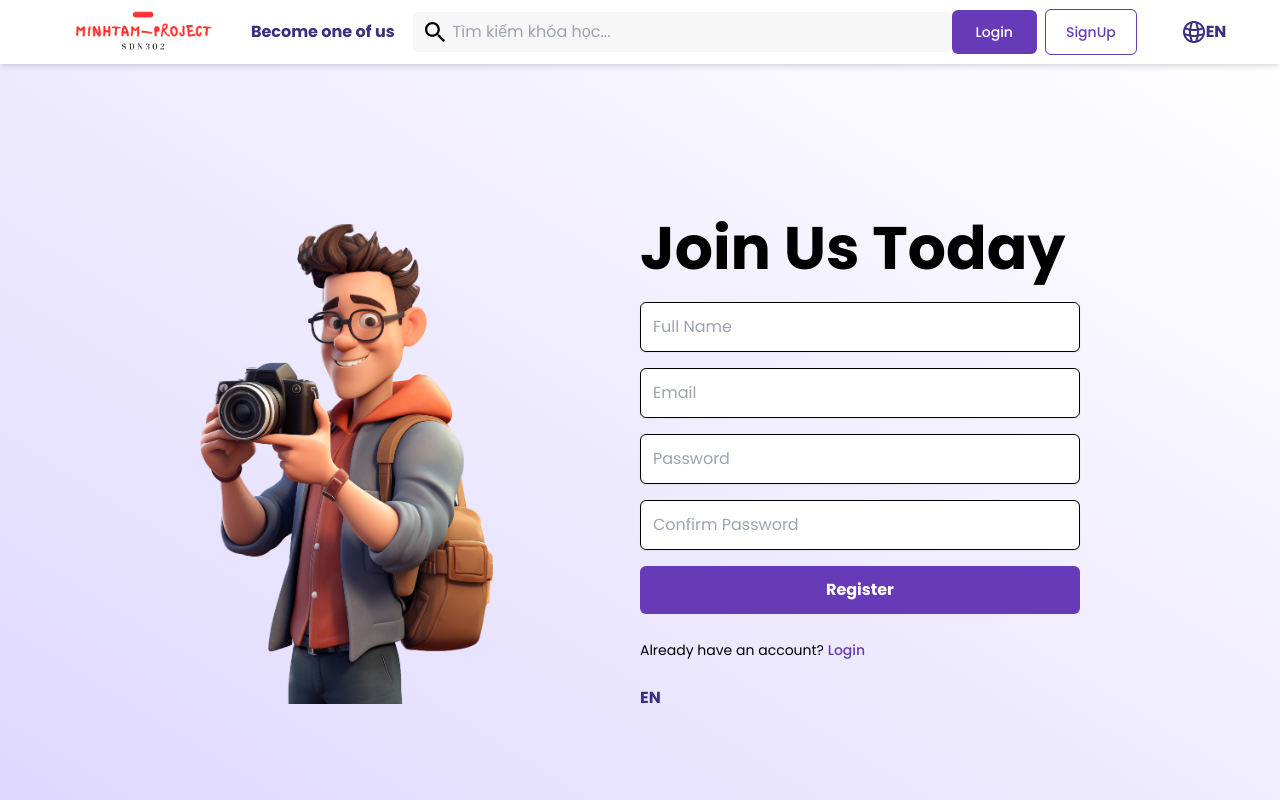
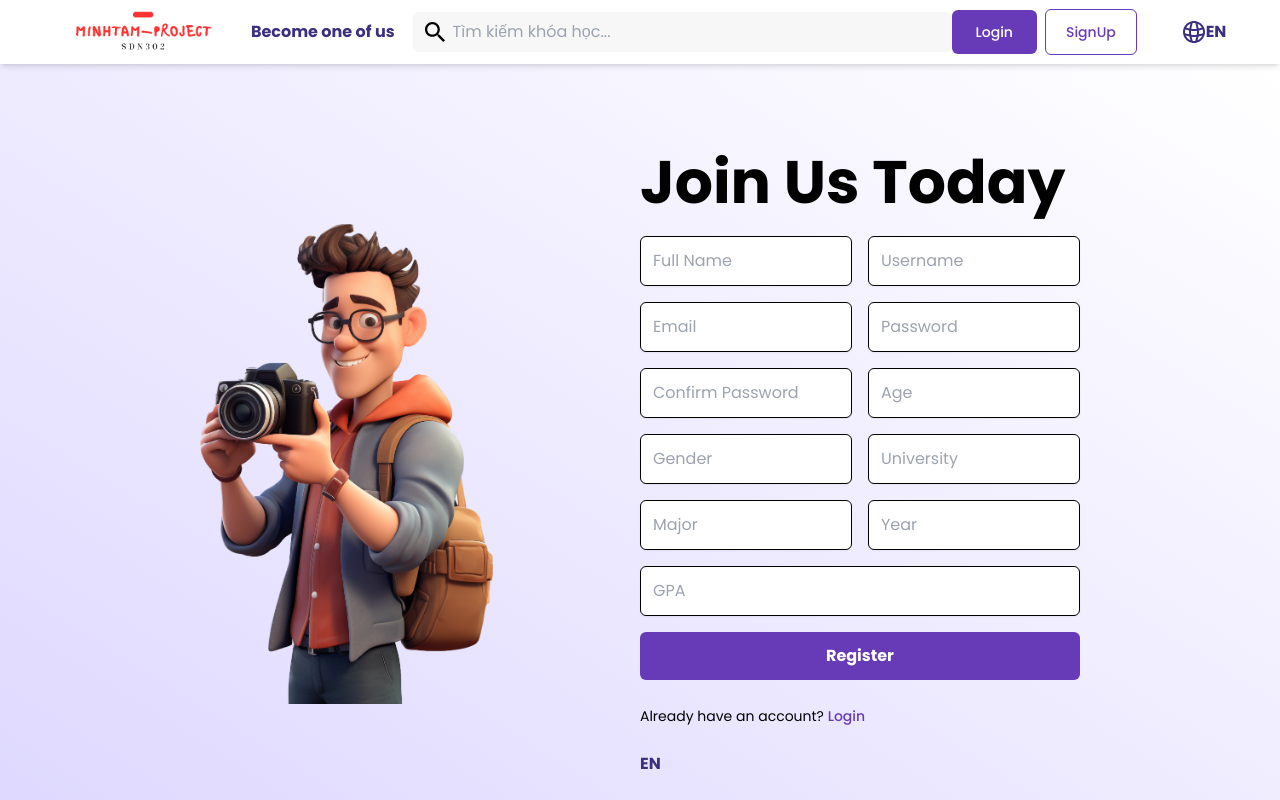
Before and after one commit to dehmivor/fpt-online-course, a React (Create React App) app in the folder frontend/: page /register in a window 1280 px wide. Shown: the top 800 px of the page. Built offline with nearby package versions, Linux system fonts and the light colour scheme.

Commit message:
test/call-api register function

```diff
--- a/frontend/src/pages/auth/Register.js
+++ b/frontend/src/pages/auth/Register.js
@@ -1,22 +1,83 @@
 import { useTranslation } from "react-i18next";
 import { useState } from "react";
 import RegisterImage from "../../assets/img/images/main-hero5.png";
+import { toast } from "react-toastify";
+import { useNavigate } from "react-router-dom";
 
 function Register() {
+  const navigate = useNavigate();
   const { t, i18n } = useTranslation();
   const [name, setName] = useState("");
   const [email, setEmail] = useState("");
   const [password, setPassword] = useState("");
   const [confirmPassword, setConfirmPassword] = useState("");
+  const [username, setUsername] = useState("");
+  const [role, setRole] = useState("student");
+  const [age, setAge] = useState("");
+  const [gender, setGender] = useState("");
+  const [university, setUniversity] = useState("");
+  const [major, setMajor] = useState("");
+  const [year, setYear] = useState("");
+  const [gpa, setGpa] = useState("");
 
   const handleSubmit = (e) => {
     e.preventDefault();
+
+    // Kiểm tra xem username có hợp lệ không
+    if (!username || username.trim() === "") {
+      toast.error(t("Username is required"));
+      return;
+    }
+
+    // Kiểm tra xem password có khớp không
     if (password !== confirmPassword) {
       alert(t("Passwords do not match!"));
       return;
     }
-    console.log("Name:", name, "Email:", email, "Password:", password);
-    // Xử lý đăng ký
+
+    // Prepare the data to send in the body
+    const requestData = {
+      username: username.trim(), // Loại bỏ khoảng trắng
+      name: name.trim(), // Loại bỏ khoảng trắng
+      email: email.trim(), // Loại bỏ khoảng trắng
+      password: password,
+      role: role,
+      profile: {
+        age: age,
+        gender: gender,
+        university: university.trim(), // Loại bỏ khoảng trắng
+        major: major.trim(), // Loại bỏ khoảng trắng
+        year: year,
+        gpa: gpa.trim(), // Loại bỏ khoảng trắng
+      },
+    };
+
+    // Make the API call
+    fetch("http://localhost:5003/api/auth/register", {
+      method: "POST",
+      headers: {
+        "Content-Type": "application/json",
+      },
+      body: JSON.stringify(requestData),
+    })
+      .then(async (response) => {
+        if (!response.ok) {
+          const errorData = await response.json(); // Lấy dữ liệu lỗi từ API
+          throw new Error(errorData.error || "Registration failed"); // Lấy thông báo lỗi từ API nếu có
+        }
+        return response.json();
+      })
+      .then((data) => {
+        console.log("Registration successful:", data);
+        toast.success(t("Registration successful!"));
+        navigate("/recent");
+      })
+      .catch((error) => {
+        console.error("Error during registration:", error);
+        toast.error(
+          t(error.message || "An error occurred. Please try again later.")
+        );
+      });
   };
 
   const changeLanguage = (lng) => {
@@ -41,21 +102,35 @@ function Register() {
             {t("Join Us Today")}
           </h1>
           <form className="w-full md:w-3/4" onSubmit={handleSubmit}>
+            {/* Full Name and Username in one row */}
+            <div className="flex mb-4 space-x-4">
               <input
                 type="text"
                 placeholder={t("Full Name")}
                 value={name}
                 onChange={(e) => setName(e.target.value)}
                 required
-              className="block w-full p-3 mb-4 border rounded-md shadow-sm focus:ring focus:ring-primary focus:outline-none"
+                className="block w-1/2 p-3 border rounded-md shadow-sm focus:ring focus:ring-primary focus:outline-none"
               />
+              <input
+                type="text"
+                placeholder={t("Username")}
+                value={username}
+                onChange={(e) => setUsername(e.target.value)}
+                required
+                className="block w-1/2 p-3 border rounded-md shadow-sm focus:ring focus:ring-primary focus:outline-none"
+              />
+            </div>
+
+            {/* Email and Password in one row */}
+            <div className="flex mb-4 space-x-4">
               <input
                 type="email"
                 placeholder={t("Email")}
                 value={email}
                 onChange={(e) => setEmail(e.target.value)}
                 required
-              className="block w-full p-3 mb-4 border rounded-md shadow-sm focus:ring focus:ring-primary focus:outline-none"
+                className="block w-1/2 p-3 border rounded-md shadow-sm focus:ring focus:ring-primary focus:outline-none"
               />
               <input
                 type="password"
@@ -63,16 +138,82 @@ function Register() {
                 value={password}
                 onChange={(e) => setPassword(e.target.value)}
                 required
-              className="block w-full p-3 mb-4 border rounded-md shadow-sm focus:ring focus:ring-primary focus:outline-none"
+                className="block w-1/2 p-3 border rounded-md shadow-sm focus:ring focus:ring-primary focus:outline-none"
               />
+            </div>
+
+            {/* Confirm Password and Age in one row */}
+            <div className="flex mb-4 space-x-4">
               <input
                 type="password"
                 placeholder={t("Confirm Password")}
                 value={confirmPassword}
                 onChange={(e) => setConfirmPassword(e.target.value)}
                 required
+                className="block w-1/2 p-3 border rounded-md shadow-sm focus:ring focus:ring-primary focus:outline-none"
+              />
+              <input
+                type="number"
+                placeholder={t("Age")}
+                value={age}
+                onChange={(e) => setAge(e.target.value)}
+                required
+                className="block w-1/2 p-3 border rounded-md shadow-sm focus:ring focus:ring-primary focus:outline-none"
+              />
+            </div>
+
+            {/* Gender and University in one row */}
+            <div className="flex mb-4 space-x-4">
+              <input
+                type="text"
+                placeholder={t("Gender")}
+                value={gender}
+                onChange={(e) => setGender(e.target.value)}
+                required
+                className="block w-1/2 p-3 border rounded-md shadow-sm focus:ring focus:ring-primary focus:outline-none"
+              />
+              <input
+                type="text"
+                placeholder={t("University")}
+                value={university}
+                onChange={(e) => setUniversity(e.target.value)}
+                required
+                className="block w-1/2 p-3 border rounded-md shadow-sm focus:ring focus:ring-primary focus:outline-none"
+              />
+            </div>
+
+            {/* Major and Year in one row */}
+            <div className="flex mb-4 space-x-4">
+              <input
+                type="text"
+                placeholder={t("Major")}
+                value={major}
+                onChange={(e) => setMajor(e.target.value)}
+                required
+                className="block w-1/2 p-3 border rounded-md shadow-sm focus:ring focus:ring-primary focus:outline-none"
+              />
+              <input
+                type="number"
+                placeholder={t("Year")}
+                value={year}
+                onChange={(e) => setYear(e.target.value)}
+                required
+                className="block w-1/2 p-3 border rounded-md shadow-sm focus:ring focus:ring-primary focus:outline-none"
+              />
+            </div>
+
+            {/* GPA in one row */}
+            <div className="mb-4">
+              <input
+                type="text"
+                placeholder={t("GPA")}
+                value={gpa}
+                onChange={(e) => setGpa(e.target.value)}
+                required
                 className="block w-full p-3 mb-4 border rounded-md shadow-sm focus:ring focus:ring-primary focus:outline-none"
               />
+            </div>
+
             <button
               type="submit"
               className="w-full py-3 font-semibold text-white rounded-md bg-primary hover:bg-primary-dark"
```
Also changed, not shown: 2 other files (tests, documents, lock files or other folders). Lines whose indentation alone changed are shown as unchanged.
